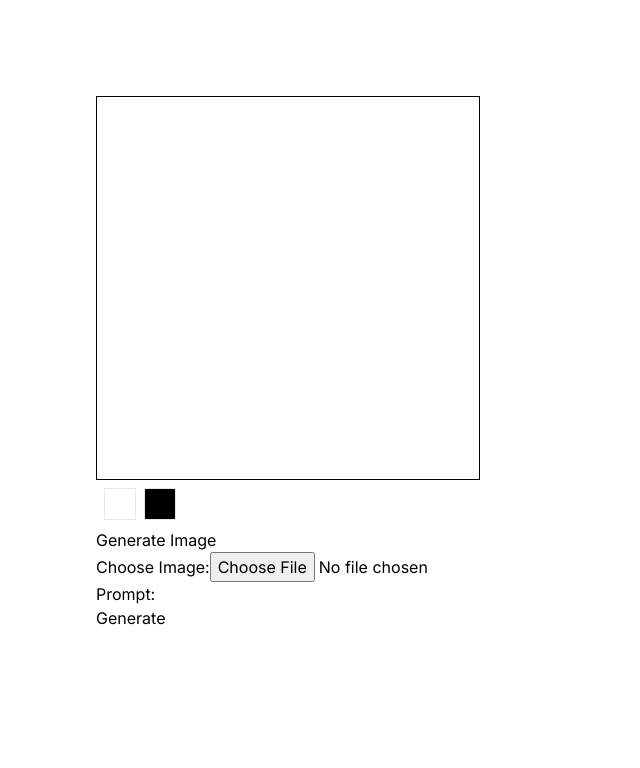
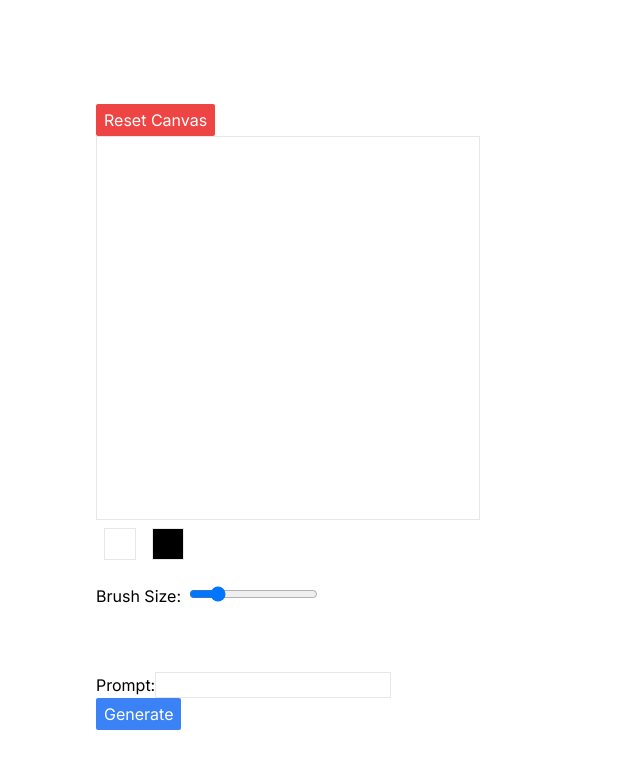
Before and after one commit to mattbarty/genarmory, a Next.js app: page / in a window 1280 px wide. Shown: the top 768 px of the page, without its empty margins (0-640 px from the left). Built offline with nearby package versions, Linux system fonts and the light colour scheme.

Commit message:
Added colour select and brush width functions

```diff
--- a/components/DrawCanvas.tsx
+++ b/components/DrawCanvas.tsx
@@ -1,13 +1,16 @@
-// components/DrawCanvas.tsx
-"use client";
+"use client ";
 
-import React, { useRef, useEffect, useState, forwardRef, useImperativeHandle } from 'react';
+import { forwardRef, useEffect, useImperativeHandle, useRef, useState } from 'react';
 
-const DrawCanvas = forwardRef((_, ref) => {
+interface DrawCanvasProps {
+  penColour?: string;
+  lineWidth?: number;
+}
+
+const DrawCanvas = forwardRef(({ penColour = 'black', lineWidth = 10 }: DrawCanvasProps, ref) => {
   const canvasRef = useRef<HTMLCanvasElement>(null);
   const [isDrawing, setIsDrawing] = useState(false);
   const [context, setContext] = useState<CanvasRenderingContext2D | null>(null);
-  const [penColour, setPenColour] = useState('black');
 
   const resizeCanvas = () => {
     const canvas = canvasRef.current;
@@ -44,12 +47,18 @@ const DrawCanvas = forwardRef((_, ref) => {
     const { offsetX, offsetY } = nativeEvent;
     if (context) {
       context.strokeStyle = penColour;
-      context.lineWidth = 10;
+      context.lineWidth = lineWidth;
       context.lineJoin = 'round';
       context.lineCap = 'round';
       context.beginPath();
       context.moveTo(offsetX, offsetY);
       setIsDrawing(true);
+    }
+  };
+
+  const clearCanvas = () => {
+    if (context && canvasRef.current) {
+      context.clearRect(0, 0, canvasRef.current.width, canvasRef.current.height);
     }
   };
 
@@ -73,30 +82,18 @@ const DrawCanvas = forwardRef((_, ref) => {
       const canvas = canvasRef.current;
       return canvas ? canvas.toDataURL('image/png') : '';
     },
+    clearCanvas, // Expose the clearCanvas function
   }));
 
   return (
-    <>
-      <div className='flex flex-col aspect-square'>
     <canvas
       ref={canvasRef}
       onMouseDown={startDrawing}
       onMouseMove={draw}
       onMouseUp={stopDrawing}
       onMouseLeave={stopDrawing}
-          style={{ border: '1px solid black', cursor: 'crosshair', aspectRatio: '1 / 1' }}
+      className='cursor-crosshair aspect-square'
     />
-      </div>
-      <div className='flex space-x-2 p-2'>
-        <div
-          className='aspect-square w-8 bg-white border'
-          onClick={() => setPenColour('white')}></div>
-        <div
-          className='aspect-square w-8 bg-black border'
-          onClick={() => setPenColour('black')}
-        ></div>
-      </div>
-    </>
   );
 });
 
--- a/components/GenerateImageForm.tsx
+++ b/components/GenerateImageForm.tsx
@@ -8,7 +8,11 @@ export default function GenerateImageForm() {
   const [prompt, setPrompt] = useState('');
   const [output, setOutput] = useState<string | null>(null);
   const [loading, setLoading] = useState(false);
-  const canvasRef = useRef<{ getCanvasDataURL: () => string; }>(null);
+  const [selectedColor, setSelectedColor] = useState('black');
+  const [lineWidth, setLineWidth] = useState(10);
+  const canvasRef = useRef<{
+    clearCanvas(): unknown; getCanvasDataURL: () => string;
+  }>(null);
 
   const handleFileChange = (e: React.ChangeEvent<HTMLInputElement>) => {
     const selectedFile = e.target.files?.[0] || null;
@@ -61,23 +65,46 @@ export default function GenerateImageForm() {
     }
   };
 
+  const handleResetCanvas = () => {
+    if (canvasRef.current) {
+      canvasRef.current.clearCanvas();
+    }
+  };
+
   return (
     <div className="container">
-      <div className=' max-w-sm'>
-        <DrawCanvas ref={canvasRef} />
+      <div>
+        <button
+          onClick={handleResetCanvas}
+          className='mt-2 px-2 py-1 bg-red-500 rounded-sm text-white'
+        >
+          Reset Canvas
+        </button>
+        <div className='max-w-sm aspect-square border'>
+          <DrawCanvas ref={canvasRef} penColour={selectedColor} lineWidth={lineWidth} />
+        </div>
+        <div className='flex'>
+          <div className='aspect-square bg-white w-8 border m-2'
+            onClick={() => setSelectedColor('white')}></div>
+          <div className='aspect-square bg-black w-8 border m-2'
+            onClick={() => setSelectedColor('black')}></div>
+        </div>
+        <div className="mt-4">
+          <label htmlFor="brushSize">Brush Size:</label>
+          <input
+            type="range"
+            id="brushSize"
+            min="1"
+            max="50"
+            value={lineWidth}
+            onChange={(e) => setLineWidth(Number(e.target.value))}
+            className="ml-2"
+          />
+        </div>
+
       </div>
-      <h1>Generate Image</h1>
-      <div>
+      <div className='mt-16'>
         <form onSubmit={handleSubmit}>
-          <div>
-            <label htmlFor="file">Choose Image:</label>
-            <input
-              type="file"
-              id="file"
-              accept="image/*"
-              onChange={handleFileChange}
-            />
-          </div>
           <div>
             <label htmlFor="prompt">Prompt:</label>
             <input
@@ -86,9 +113,10 @@ export default function GenerateImageForm() {
               value={prompt}
               onChange={(e) => setPrompt(e.target.value)}
               required
+              className='border'
             />
           </div>
-          <button type="submit" disabled={loading}>
+          <button type="submit" disabled={loading} className='px-2 py-1 bg-blue-500 rounded-sm text-white'>
             {loading ? 'Generating...' : 'Generate'}
           </button>
         </form>
--- a/package.json
+++ b/package.json
@@ -9,6 +9,7 @@
     "lint": "next lint"
   },
   "dependencies": {
+    "clsx": "^2.1.1",
     "next": "14.2.5",
     "react": "^18",
     "react-dom": "^18",
```
Also changed, not shown: 1 other file (tests, documents, lock files or other folders). Lines whose indentation alone changed are shown as unchanged.
